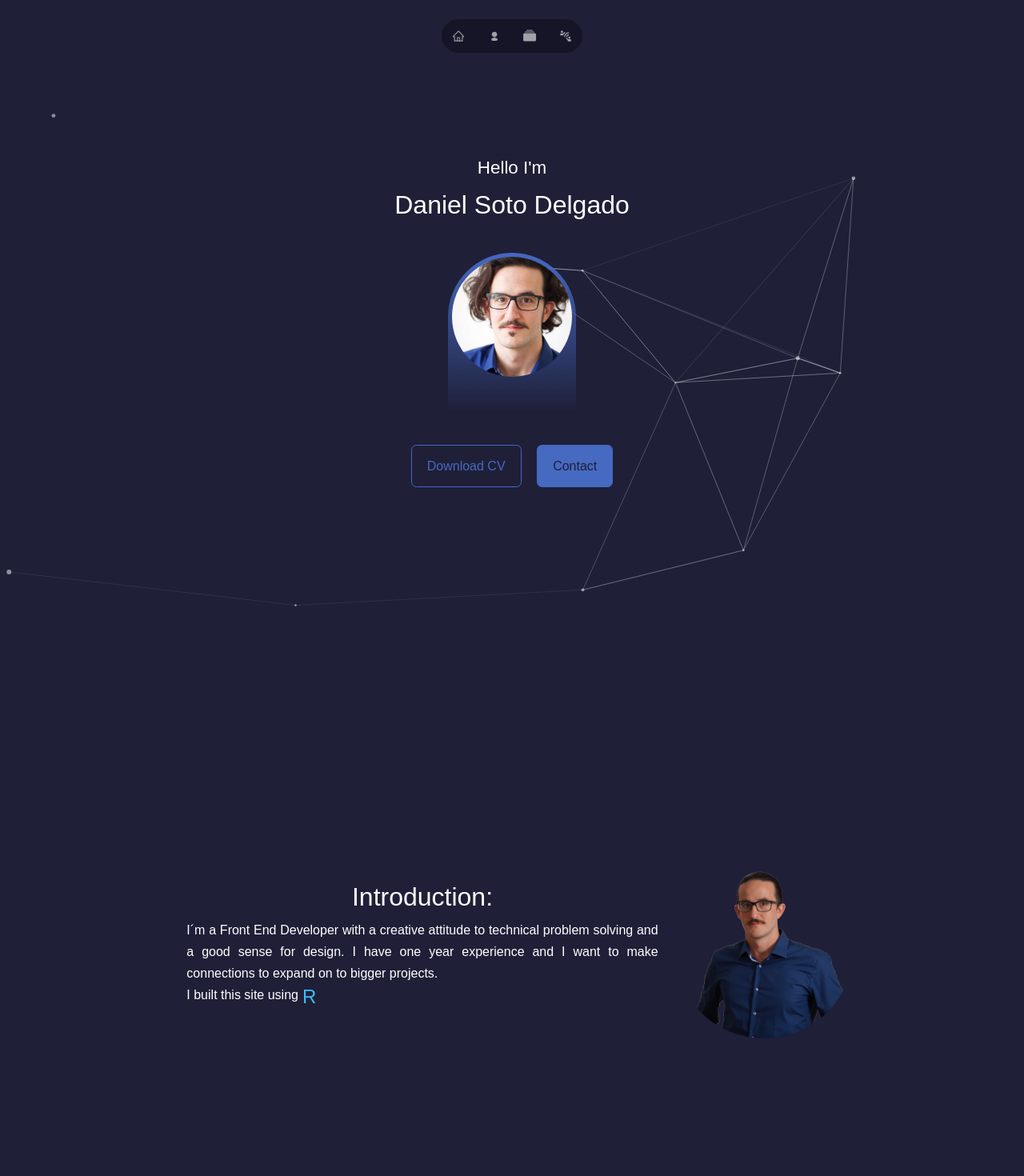
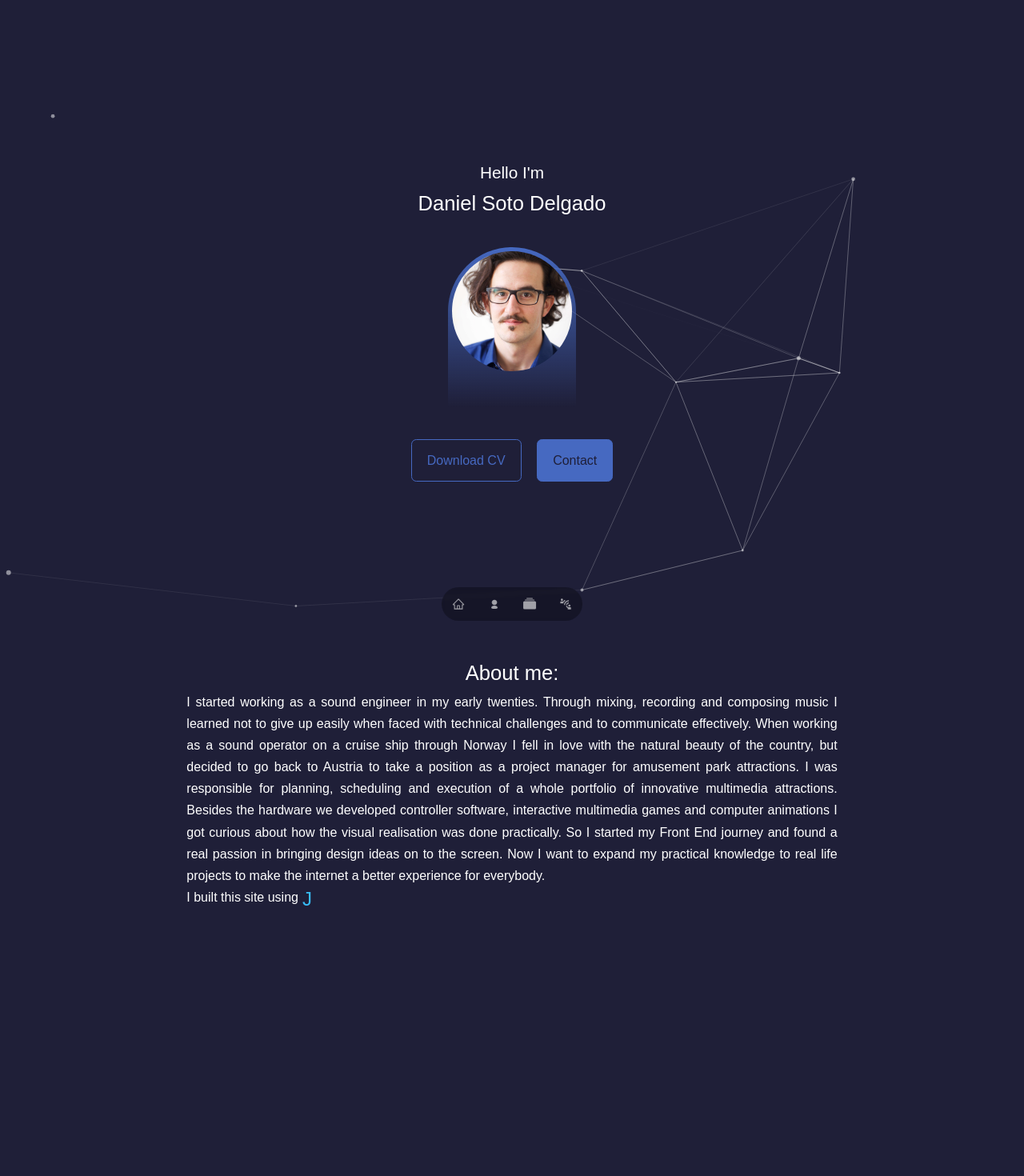
Before and after one commit to Moxonic/Portfolio-Page, a React (Create React App) app: page / in a window 1280 px wide. Shown: the top 1470 px of the page at 80% size. Built offline with nearby package versions, Linux system fonts and the light colour scheme.

Commit message:
rewrote about text

```diff
--- a/src/components/about/About.jsx
+++ b/src/components/about/About.jsx
@@ -1,7 +1,7 @@
 import React from "react";
 import "./About";
 import "./about.css";
-import FREEDSD from "../../assets/Danielfree22.png";
+// import FREEDSD from "../../assets/Danielfree22.png";
 import "./About.js";
 
 const About = () => {
@@ -9,12 +9,20 @@ const About = () => {
   return (
     <section id="about" className='flex'>
       <div className="flex-col-reverse m-auto xl:flex xl:flex-row-reverse xl:w-2/3  ">
-        <img className='rounded-full center w-40 h-40 mx-auto xl:w-56 xl:h-56 ' src={FREEDSD} alt="looking nice"></img>
+        {/* <img className='rounded-full center w-40 h-40 mx-auto xl:w-56 xl:h-56 ' src={FREEDSD} alt="looking nice"></img> */}
         <div className="p-5 ">
-          <h1 className="aboutme text-center">Introduction:</h1>
+          <h1 className="aboutme text-center">About me:</h1>
           <p className="text-justify">
-              I´m a Front End Developer with a creative attitude to technical problem solving and a good sense for design.
-              I have one year experience and I want to make connections to expand on to bigger projects.
+
+              I started working as a sound engineer in my early twenties.
+              Through mixing, recording and composing music I learned not to give up easily when faced with technical challenges and to communicate effectively.
+              When working as a sound operator on a cruise ship through Norway I fell in love with the natural beauty of the country,
+              but decided to go back to Austria to take a position as a project manager for amusement park attractions.
+              I was responsible for planning, scheduling and execution of a whole portfolio of innovative multimedia attractions.
+              Besides the hardware we developed controller software, interactive multimedia games and computer animations I got curious
+              about how the visual realisation was done practically.
+              So I started my Front End journey and found a real passion in bringing design ideas on to the screen.
+              Now I want to expand my practical knowledge to real life projects to make the internet a better experience for everybody.
           </p>
           <div className="w-100 flex">
               <p className="inline-block pb-12">I built this site using </p>
--- a/src/components/about/about.css
+++ b/src/components/about/about.css
@@ -1,10 +1,9 @@
 #about{
     position:relative;
     scroll-snap-align: start;
-    /* display: flex;
-    align-items: center; */
-    min-height: 100vh;
-
+    /* min-height: 100vh;
+    contain: content; */
+    height:auto;
 }
 
 .container__about{
--- a/src/components/contact/Contact.jsx
+++ b/src/components/contact/Contact.jsx
@@ -3,12 +3,14 @@ import "./contact.css";
 import { MdOutlineEmail } from "react-icons/md";
 import { BsWhatsapp } from "react-icons/bs";
 import {BsLinkedin} from 'react-icons/bs'
+import FREEDSD from "../../assets/Danielfree22.png";
 
 
 const Contact = () => {
     return (
         <section id="contact">
             <h5>Get in touch</h5>
+            <img className='rounded-full center w-40 h-40 mx-auto xl:w-56 xl:h-56 ' src={FREEDSD} alt="looking nice"></img>
             <h2> Contact me</h2>
 
             <div className=" contact_container flex-col items-center">
@@ -24,7 +26,7 @@ const Contact = () => {
 
                 <div >
                     <article className="contact_option">
-                        <a href="https://api.whatsapp.com/?phone+436509513571" target="_blank"
+                        <a href="https://api.whatsapp.com/?phone+436509513571" target="_blank" rel="noreferrer"
                         className="flex">
                             <BsWhatsapp class="contactSymbol" />
                             <h4 className='symboltext'>WhatsApp</h4>
@@ -34,7 +36,7 @@ const Contact = () => {
 
                 <div className=''>
                     <article className="contact_option">
-                        <a href='https://www.linkedin.com/in/daniel-soto-delgado-21368866/' target='_blank'
+                        <a href='https://www.linkedin.com/in/daniel-soto-delgado-21368866/' target='_blank' rel="noreferrer"
                         className="flex">
                             <BsLinkedin className='contactSymbol'/>
                             <h4  className='symboltext'>LinkedIn</h4>
--- a/src/components/experience/experience.css
+++ b/src/components/experience/experience.css
@@ -11,8 +11,7 @@
     margin: 7rem 0rem;
     background: rgba(0, 247, 255, 0.11);
     border: 1px solid rgba(0, 247, 255, 0.4);
-    backdrop-filter: blur(4px);
-
+    backdrop-filter: blur(2px);
 }
 
 .videoContainer:nth-child(even) {
--- a/src/components/nav/nav.css
+++ b/src/components/nav/nav.css
@@ -6,7 +6,7 @@ nav{
     z-index: 2 ;
     position: fixed ;
     left: 50%;
-    top: 1.5rem;
+    bottom: 1.5rem;
     transform: translateX(-50%);
     display: flex;
     gap: 0.8rem ;
--- a/src/index.css
+++ b/src/index.css
@@ -75,31 +75,21 @@ body {
     height: inherit;
 }
 
-/* h1,
-h2,
-h3,
-h4,
-h5 {
-    font-weight: 500;
-    text-align: center;
-}
-*/
-
 h1 {
-    font-size: 2rem;
+    font-size: 1.6rem;
 }
 
 h2 {
-    font-size: 1.8rem;
+    font-size: 1.5rem;
 }
 
 h3 {
-    font-size: 1.5rem;
+    font-size: 1.4rem;
 
 }
 
 h4 {
-    font-size: 1.4rem;
+    font-size: 1.3rem;
 
 }
 
```
